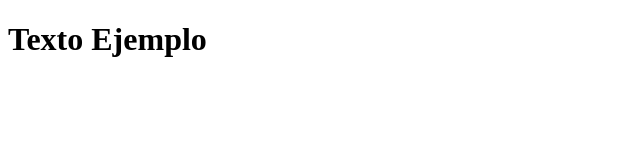
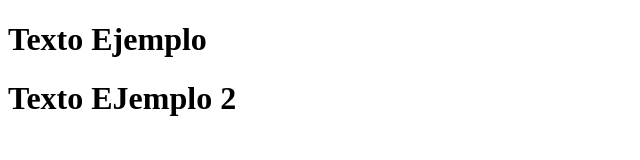
Before and after one commit to felipebaguena/fbp-geekshubs-fsd-val-html-css-17.1, a plain HTML site: page Index.html in a window 1280 px wide. Shown: the whole page, without its empty margins (0-640 px from the left). Drawn offline with Linux system fonts and the light colour scheme.

Commit message:
Update Index.html

```diff
--- a/Index.html
+++ b/Index.html
@@ -8,5 +8,6 @@
 </head>
 <body>
     <h1>Texto Ejemplo</h1>
+    <h1>Texto EJemplo 2</h1>
 </body>
 </html>
```
